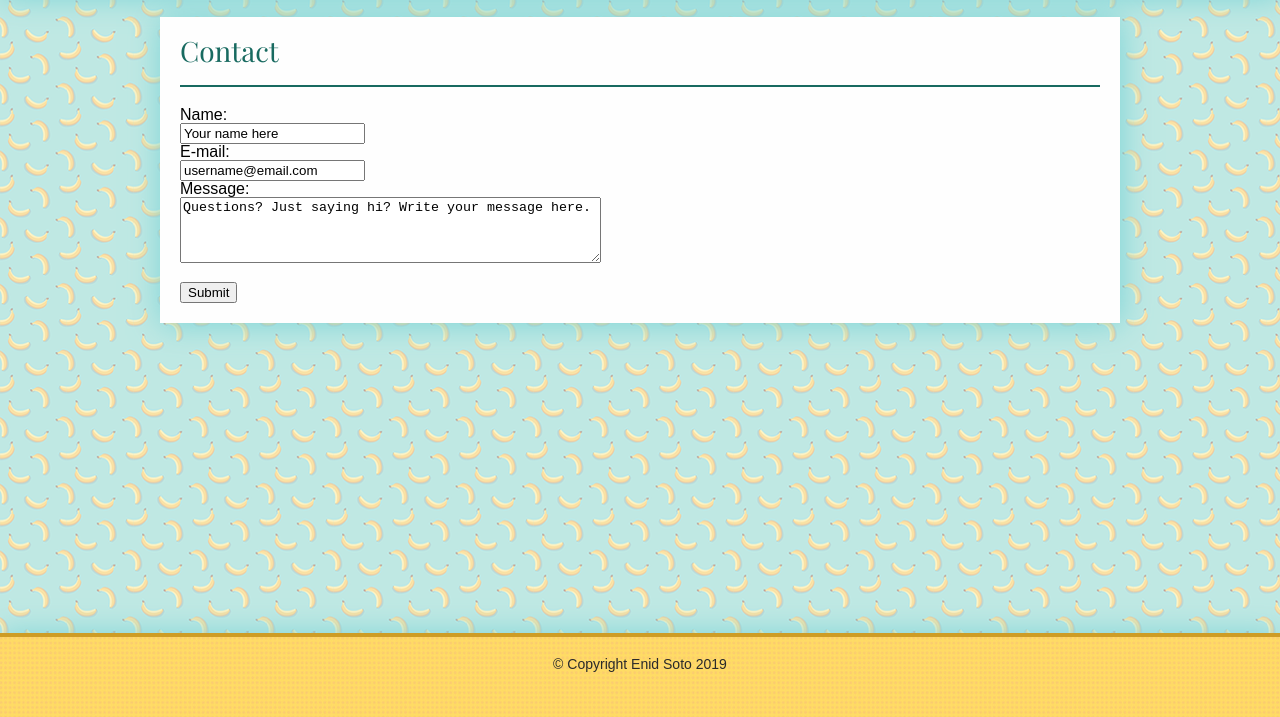
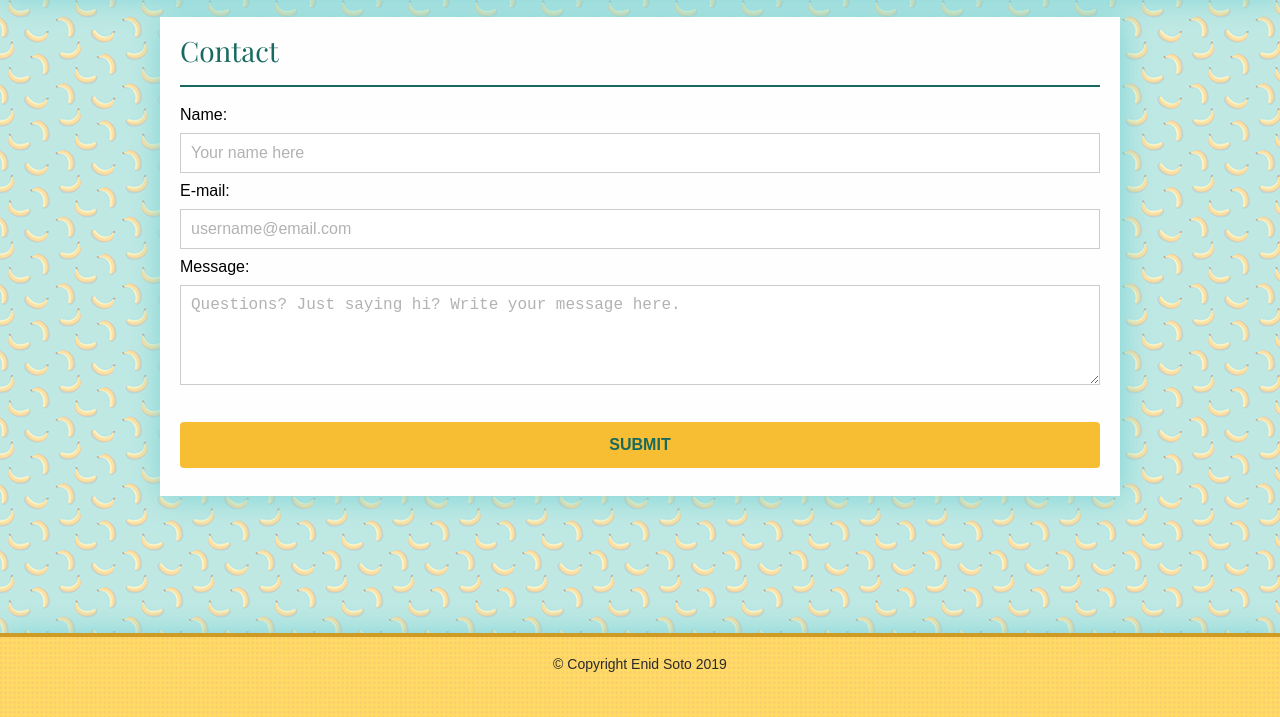
Before and after one commit to enma1009/enma1009.github.io, a plain HTML site: page contact.html in a window 1280 px wide. Shown: the part 87-804 px from the top of the page. Drawn offline with nearby package versions, Linux system fonts and the light colour scheme.

Commit message:
Added css styles for contact.html

```diff
--- a/assets/css/style.css
+++ b/assets/css/style.css
@@ -134,3 +134,33 @@ a:hover, a:active {
     padding: 18px;
     text-align: center;
 }
+input[type=text], textarea {
+    color: #b2b2b2;
+    width: 100%;
+    height: 40px;
+    margin: 10px 0;
+    font-size: 16px;
+    padding: 10px;
+    box-sizing: border-box;
+    border: 1px solid #ccc;
+}
+textarea {
+    height: 100px;
+}
+input[type=submit] {
+    color: #186a60;
+    font-size: 16px;
+    font-weight: bold;
+    text-transform: uppercase;
+    width: 100%;
+    background-color: #f8be33;
+    padding: 14px 20px;
+    margin: 8px 0;
+    border: none;
+    border-radius: 4px;
+    cursor: pointer;
+  }
+  input[type=submit]:hover {
+    background-color: #186a60;
+    color: #f8be33;
+  }
```
Also changed, not shown: 1 other file.
